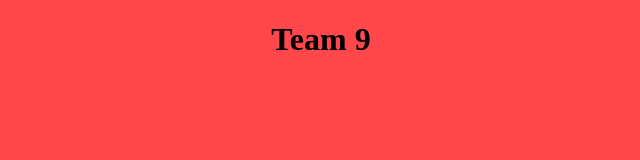
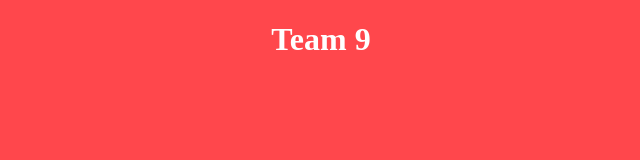
Before and after one commit to anniez432/Team9, a plain HTML site: page index.html in a window 1280 px wide. Shown: the whole page, without its empty margins (319-959 px from the left). Drawn offline with Linux system fonts and the light colour scheme.

Commit message:
Update styles.css

```diff
--- a/styles.css
+++ b/styles.css
@@ -1,7 +1,6 @@
 h1{
 	text-align: center;
-	text-color: white;
-
+	color: #ffffff;
 }
 
 *{
```
